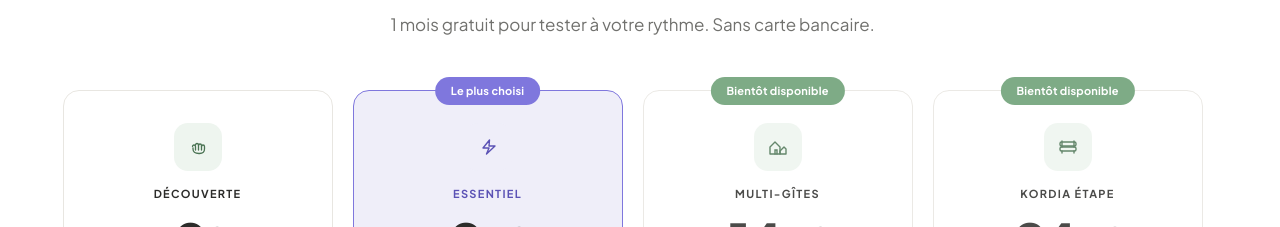
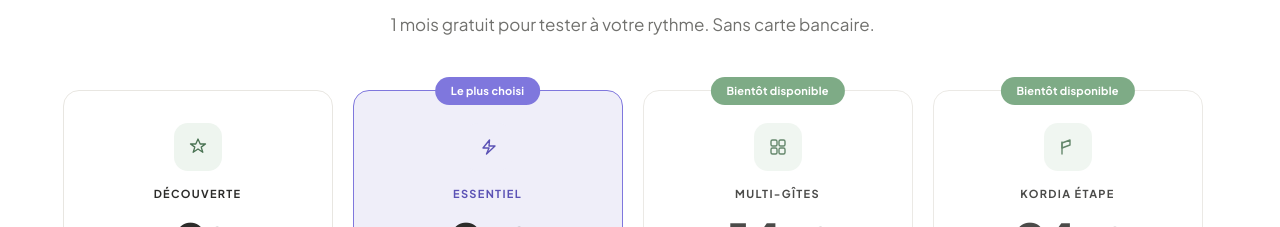
Before and after one commit to lancelotautomotion/auto-contract, a Next.js app: page / in a window 1280 px wide. Shown: the part 4360-4587 px from the top of the page. Built offline with nearby package versions, Linux system fonts and the light colour scheme.

Commit message:
fix(landing): icônes pricing simplifiées — étoile, grille, drapeau
https://claude.ai/code/session_017Rr1eDgH2gMnfLox6f8HYt

```diff
--- a/src/components/landing/Pricing.tsx
+++ b/src/components/landing/Pricing.tsx
@@ -57,12 +57,8 @@ export default function Pricing() {
           <div className="pc reveal reveal-d1">
             <div className="pc-header">
               <div className="pc-icon g">
-                {/* Mains ouvertes — accueil, gratuit */}
                 <svg width="20" height="20" fill="none" viewBox="0 0 20 20">
-                  <path d="M4.5 9.5c0-.8.6-1.5 1.5-1.5s1.5.7 1.5 1.5V13" stroke="#4A7353" strokeWidth="1.3" strokeLinecap="round"/>
-                  <path d="M7.5 8c0-.8.6-1.5 1.5-1.5S10.5 7.2 10.5 8v5" stroke="#4A7353" strokeWidth="1.3" strokeLinecap="round"/>
-                  <path d="M10.5 8.5c0-.8.6-1.5 1.5-1.5s1.5.7 1.5 1.5V13" stroke="#4A7353" strokeWidth="1.3" strokeLinecap="round"/>
-                  <path d="M13.5 9.5c0-.8.6-1.5 1.5-1.5s1.5.7 1.5 1.5V12c0 2.8-2.2 4.5-5 4.5h-.5C7.2 16.5 5 14.8 5 12v-1" stroke="#4A7353" strokeWidth="1.3" strokeLinecap="round" strokeLinejoin="round"/>
+                  <path d="M10 2l2.2 5h5.3l-4.3 3.1 1.6 5.2L10 12l-4.8 3.3 1.6-5.2L2.5 7h5.3z" stroke="#4A7353" strokeWidth="1.3" strokeLinejoin="round"/>
                 </svg>
               </div>
               <div className="pc-plan">Découverte</div>
@@ -113,11 +109,11 @@ export default function Pricing() {
             <div className="pc-badge-dev">Bientôt disponible</div>
             <div className="pc-header">
               <div className="pc-icon g">
-                {/* Maisons — multi-hébergements */}
                 <svg width="20" height="20" fill="none" viewBox="0 0 20 20">
-                  <path d="M2 10l5-5 5 5v7H2v-7z" stroke="#4A7353" strokeWidth="1.4" strokeLinecap="round" strokeLinejoin="round"/>
-                  <path d="M12 14l4-4 2 2v5h-6v-3z" stroke="#4A7353" strokeWidth="1.4" strokeLinecap="round" strokeLinejoin="round"/>
-                  <path d="M7 17v-4h2v4" stroke="#4A7353" strokeWidth="1.4" strokeLinecap="round"/>
+                  <rect x="3" y="3" width="6" height="6" rx="1.5" stroke="#4A7353" strokeWidth="1.4"/>
+                  <rect x="11" y="3" width="6" height="6" rx="1.5" stroke="#4A7353" strokeWidth="1.4"/>
+                  <rect x="3" y="11" width="6" height="6" rx="1.5" stroke="#4A7353" strokeWidth="1.4"/>
+                  <rect x="11" y="11" width="6" height="6" rx="1.5" stroke="#4A7353" strokeWidth="1.4"/>
                 </svg>
               </div>
               <div className="pc-plan">Multi-gîtes</div>
@@ -139,12 +135,9 @@ export default function Pricing() {
             <div className="pc-badge-dev">Bientôt disponible</div>
             <div className="pc-header">
               <div className="pc-icon g">
-                {/* Lits superposés — dortoirs, étapes */}
                 <svg width="20" height="20" fill="none" viewBox="0 0 20 20">
-                  <rect x="2" y="10" width="16" height="4" rx="1.5" stroke="#4A7353" strokeWidth="1.4"/>
-                  <rect x="2" y="5" width="16" height="4" rx="1.5" stroke="#4A7353" strokeWidth="1.4"/>
-                  <path d="M4 10V4M16 10V4" stroke="#4A7353" strokeWidth="1.4" strokeLinecap="round"/>
-                  <path d="M4 14v2M16 14v2" stroke="#4A7353" strokeWidth="1.4" strokeLinecap="round"/>
+                  <path d="M4 17V5" stroke="#4A7353" strokeWidth="1.4" strokeLinecap="round"/>
+                  <path d="M4 6l8-3v5l-8 3V6z" stroke="#4A7353" strokeWidth="1.4" strokeLinejoin="round"/>
                 </svg>
               </div>
               <div className="pc-plan">Kordia Étape</div>
```
